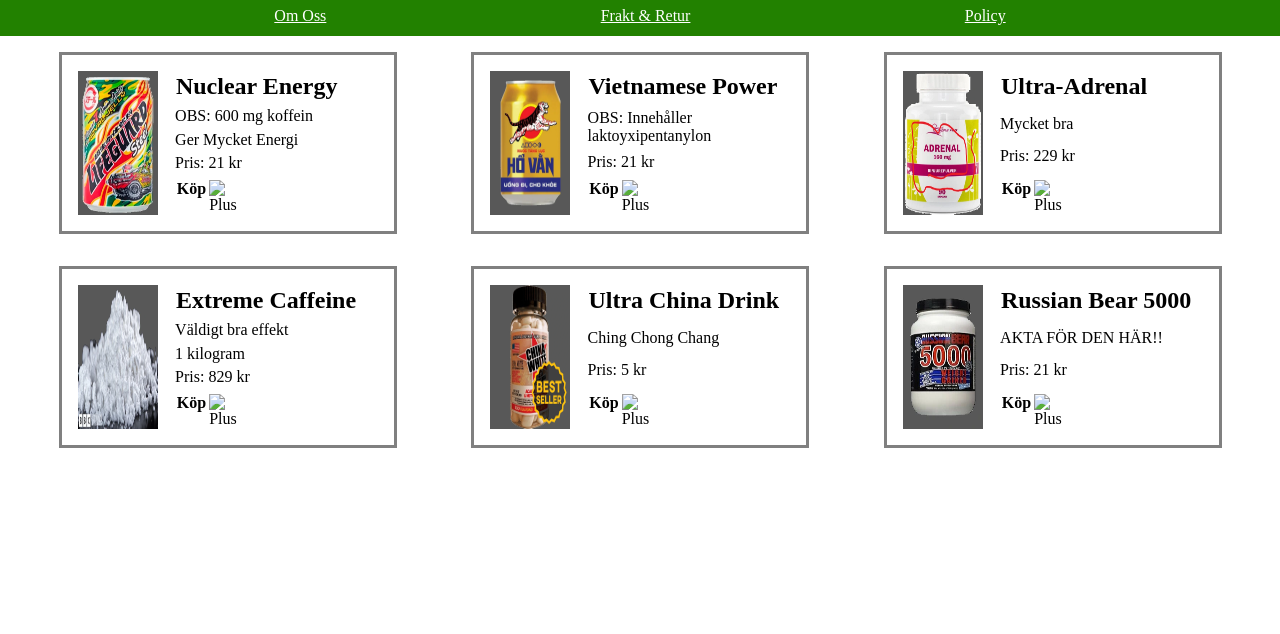
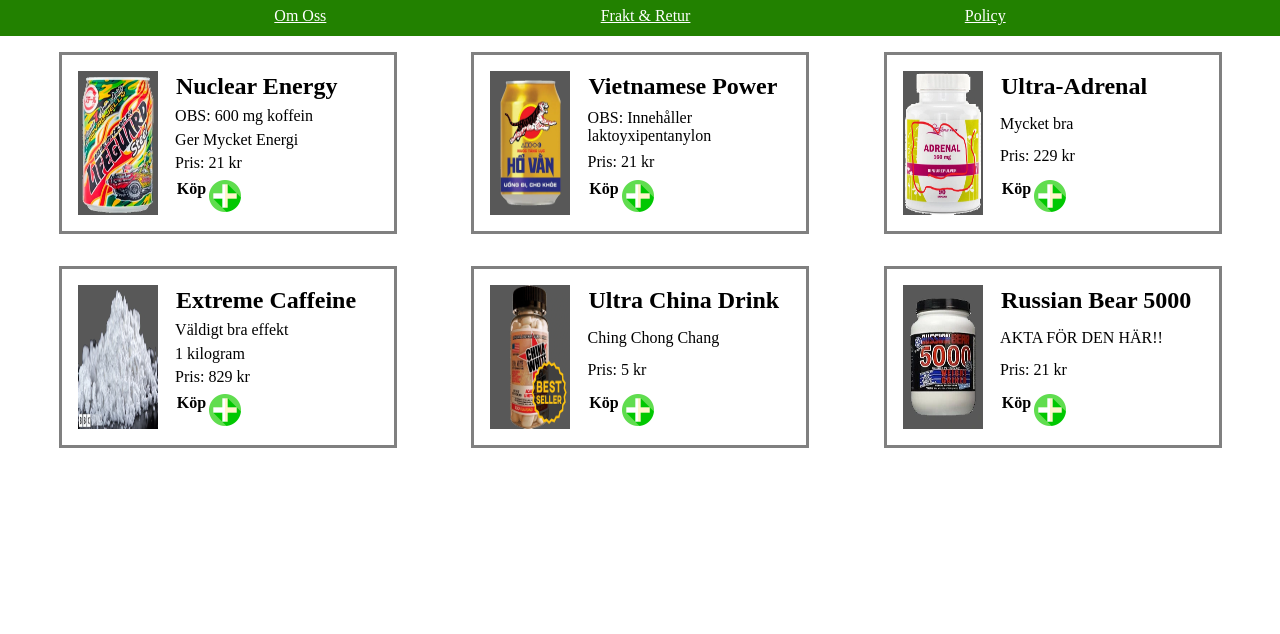
Before and after one commit to adamtroberg/repos, a plain HTML site: page webbshop/index.html in a window 1280 px wide. Shown: the part 84-718 px from the top of the page. Drawn offline with Linux system fonts and the light colour scheme; the site is published under a folder, as on GitHub Pages, so addresses that start at the root find nothing.

Commit message:
ja lovar allt funkar

```diff
--- a/webbshop/css/checkout.css
+++ b/webbshop/css/checkout.css
@@ -7,6 +7,10 @@
     height: 12vh;
     color: white;
     margin: 0;
+}
+
+li{
+    font-size: 1.5vw;
 }
 
 .varor{
--- a/webbshop/index.html
+++ b/webbshop/index.html
@@ -33,7 +33,7 @@
                 <p>Pris: 21 kr</p>
                 <div class="köp">
                     <h4>Köp</h4>
-                    <img src="/img/plus.webp" onclick="AddToBasket(nuclear_energy)" alt="Plus">
+                    <img src="./img/plus.webp" onclick="AddToBasket(nuclear_energy)" alt="Plus">
                 </div>
             </div>
         </div>
@@ -45,7 +45,7 @@
                 <p>Pris: 21 kr</p>
                 <div class="köp">
                     <h4>Köp</h4>
-                    <img src="/img/plus.webp" onclick="AddToBasket(vietnamese_power)" alt="Plus">
+                    <img src="./img/plus.webp" onclick="AddToBasket(vietnamese_power)" alt="Plus">
                 </div>
             </div>
         </div>
@@ -57,7 +57,7 @@
                 <p>Pris: 229 kr</p>
                 <div class="köp">
                     <h4>Köp</h4>
-                    <img src="/img/plus.webp" onclick="AddToBasket(ultra_adrenal)" alt="Plus">
+                    <img src="./img/plus.webp" onclick="AddToBasket(ultra_adrenal)" alt="Plus">
                 </div>
             </div>
         </div>
@@ -70,7 +70,7 @@
                 <p>Pris: 829 kr</p>
                 <div class="köp">
                     <h4>Köp</h4>
-                    <img src="/img/plus.webp" onclick="AddToBasket(extreme_caffeine)" alt="Plus">
+                    <img src="./img/plus.webp" onclick="AddToBasket(extreme_caffeine)" alt="Plus">
                 </div>
             </div>
         </div>
@@ -82,7 +82,7 @@
                 <p>Pris: 5 kr</p>
                 <div class="köp">
                     <h4>Köp</h4>
-                    <img src="/img/plus.webp" onclick="AddToBasket(ultra_china_drink)" alt="Plus">
+                    <img src="./img/plus.webp" onclick="AddToBasket(ultra_china_drink)" alt="Plus">
                 </div>
             </div>
         </div>
@@ -94,7 +94,7 @@
                 <p>Pris: 21 kr</p>
                 <div class="köp">
                     <h4>Köp</h4>
-                    <img src="/img/plus.webp" onclick="AddToBasket(russian_bear_5000)" alt="Plus">
+                    <img src="./img/plus.webp" onclick="AddToBasket(russian_bear_5000)" alt="Plus">
                 </div>
             </div>
         </div>
```
